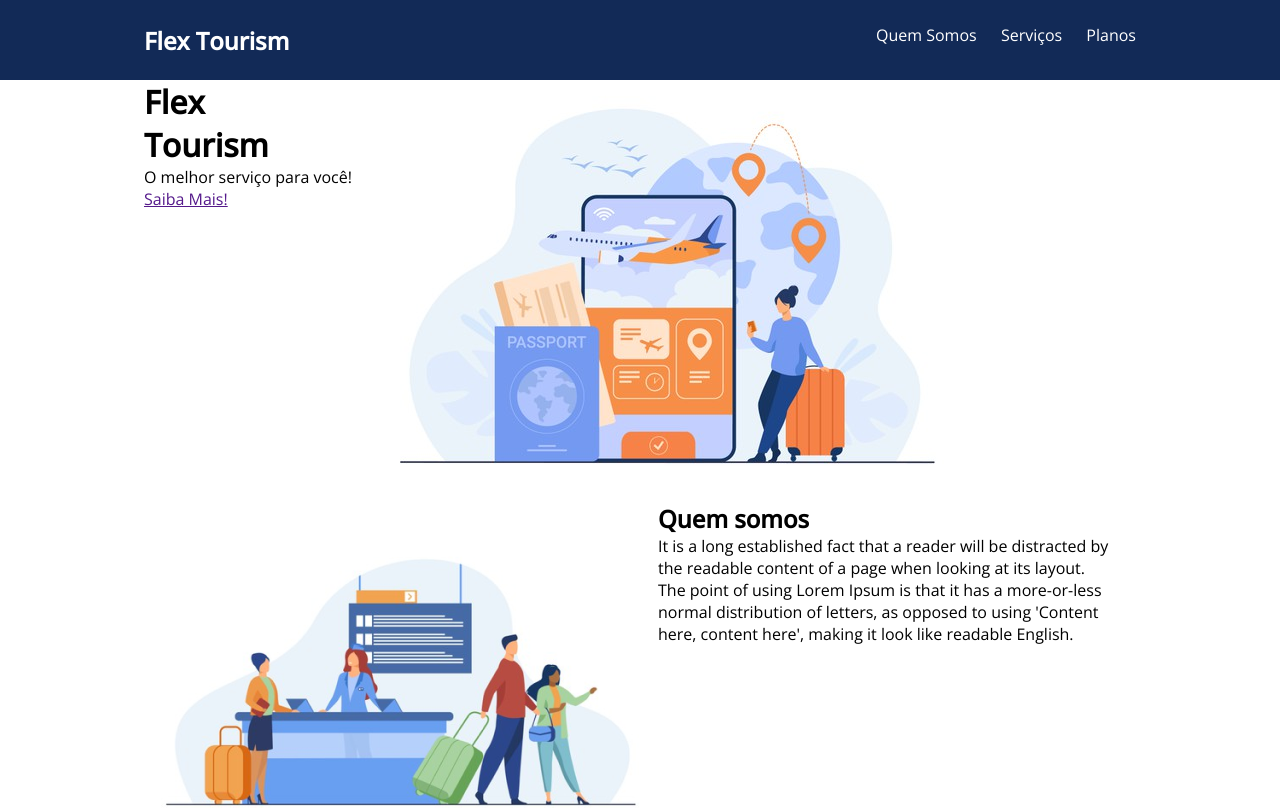
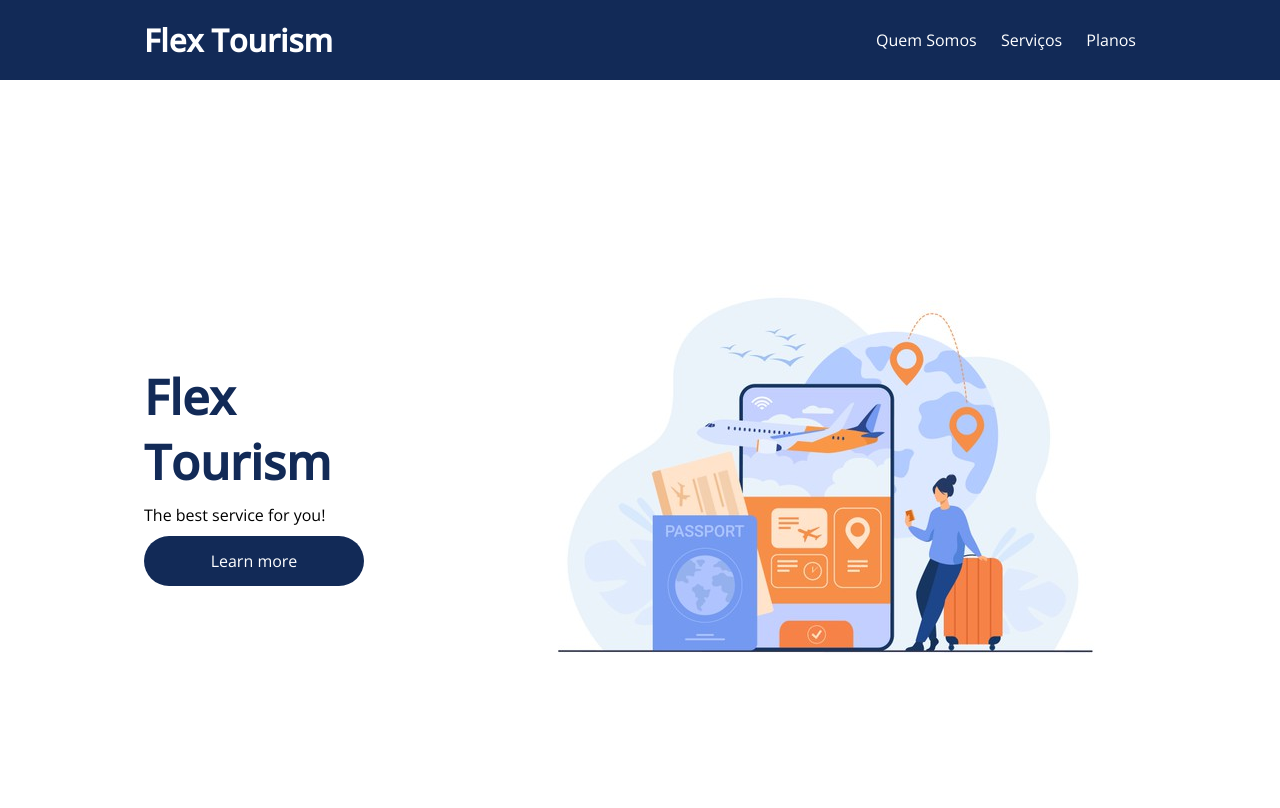
Before and after one commit to DeveloperJotape/Flex-Tourism, a plain HTML site: page index.html in a window 1280 px wide. Shown: the top 808 px of the page. Drawn offline with nearby package versions, Linux system fonts and the light colour scheme.

Commit message:
Added: Main Banner

```diff
--- a/index.html
+++ b/index.html
@@ -18,17 +18,17 @@
         </nav>
     </header>
 
-    <div class="flex-container">
-        <div>
+    <section class="flex-container banner">
+        <div class="banner-text">
             <h1>Flex <br>Tourism</h1>
-            <p>O melhor serviço para você!</p>
-            <a href="">Saiba Mais!</a>
+            <p>The best service for you!</p>
+            <a href="">Learn more</a>
         </div>
 
         <div>
             <div><img src="./images/0-main.png" alt="banner de apresentação"></div>
         </div>
-    </div>
+    </section>
 
     <div class="flex-container">
         <div>
--- a/style.css
+++ b/style.css
@@ -15,7 +15,7 @@
 ul{
     list-style: none;
 }
-ul li a{
+a{
     text-decoration: none;
 }
 /* header */
@@ -26,11 +26,15 @@ header{
    align-items: center;
    color: #fff;
 }
+header .title{
+    font-size: 1.3rem;
+}
 header .list-items{
     display: flex;
     width: 100%;
     max-width: 260px;
     justify-content: space-between;
+    align-items: center;
 }
 header .list-items li a{
     color: #fff;
@@ -38,3 +42,30 @@ header .list-items li a{
 header .menu{
     justify-content: space-between;
 }
+
+/* main */
+.banner{
+    height: 100vh;
+    align-items: center;
+    justify-content: space-between;
+}
+.banner .banner-text{
+    min-height: 200px;
+}
+.banner .banner-text h1{
+    color: #122A57;
+    font-size: 48px;
+    margin-bottom: 10px;
+}
+.banner .banner-text a{
+    background-color: #122A57;
+    color: #fff;
+    text-align: center;
+    border-radius: 30px;
+    width: 220px;
+    display: block;
+    height: 50px;
+    line-height: 50px;
+    margin-top: 10px;
+    margin-bottom: 10px;
+}
```
